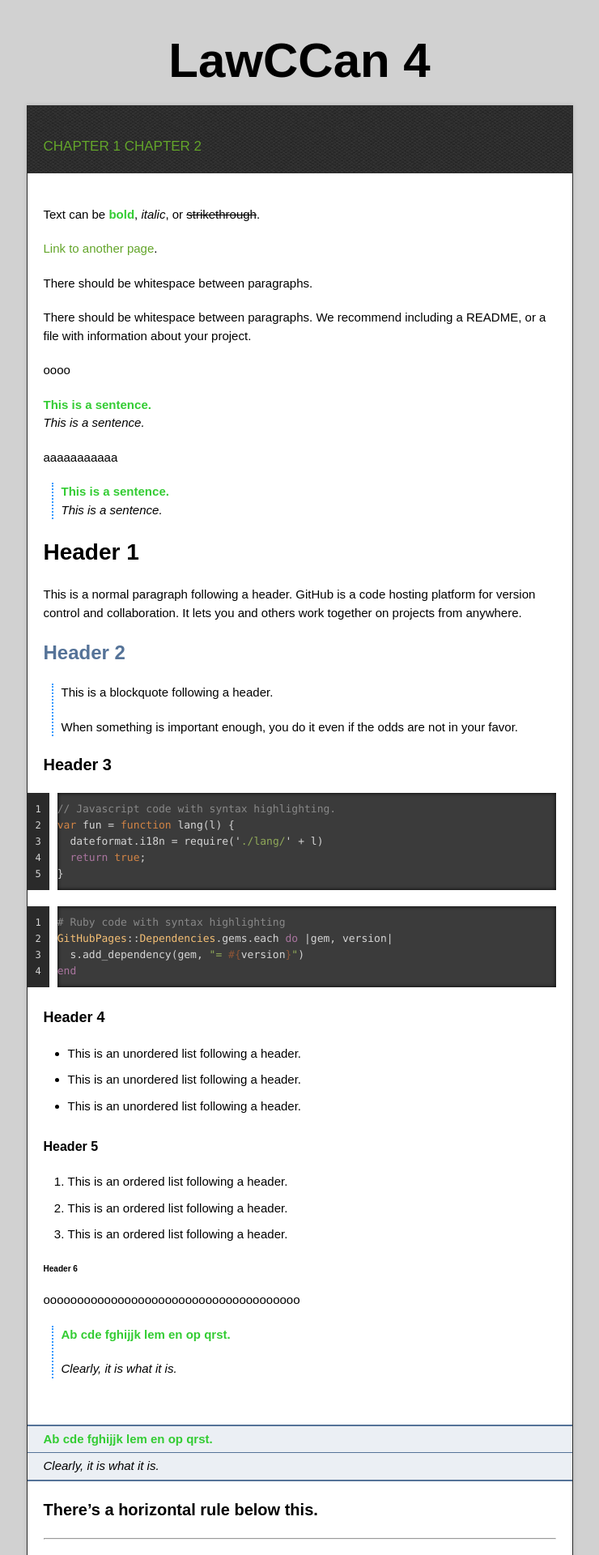
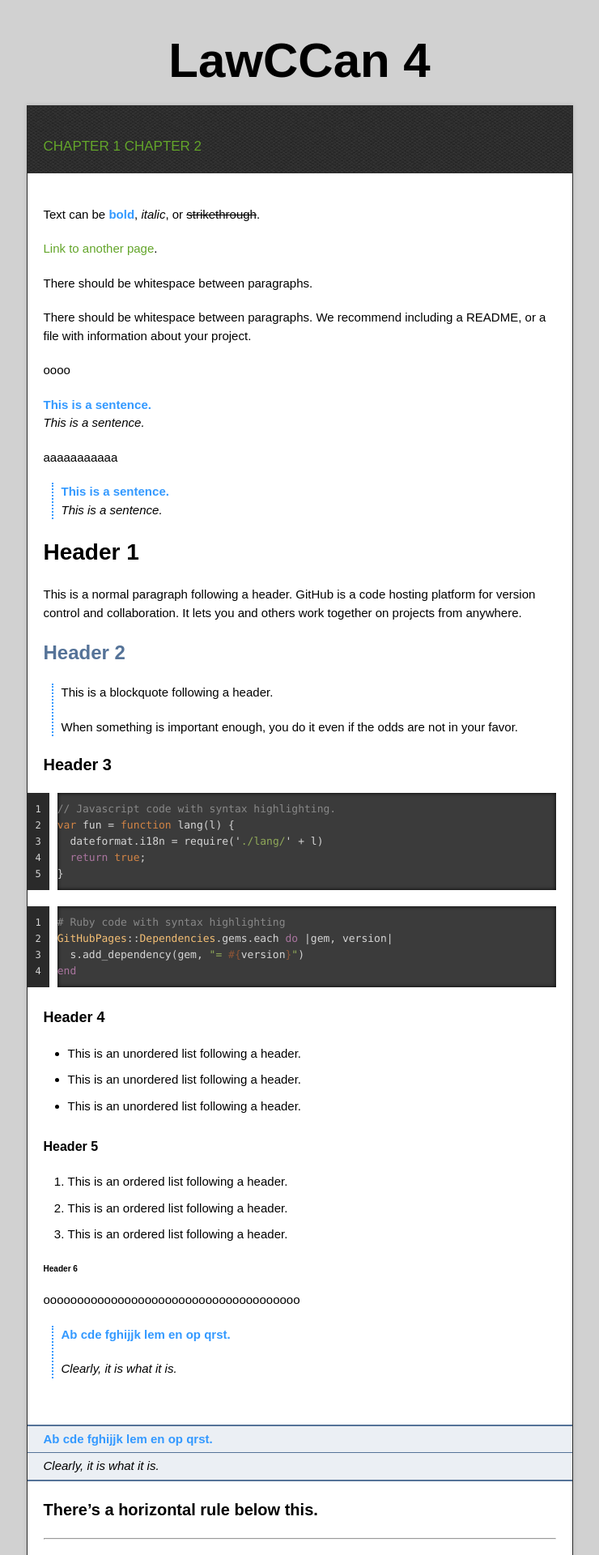
Before and after one commit to LoCCan4/loccan4.github.io, a Jekyll site: the page built from index.md, in a window 1280 px wide. Shown: the top 1920 px of the page at 81% size, without its empty margins (270-1010 px from the left). Built offline with Jekyll 4.4.1, drawn with Linux system fonts in a browser that asks for light colours.

Commit message:
Update jekyll-theme-time-machine.scss

```diff
--- a/_sass/jekyll-theme-time-machine.scss
+++ b/_sass/jekyll-theme-time-machine.scss
@@ -10,7 +10,7 @@ body {
 }
 
 strong {
-    color: #33cc33;
+    color: #3399ff;
     font-weight: bold;
 }
 
```
